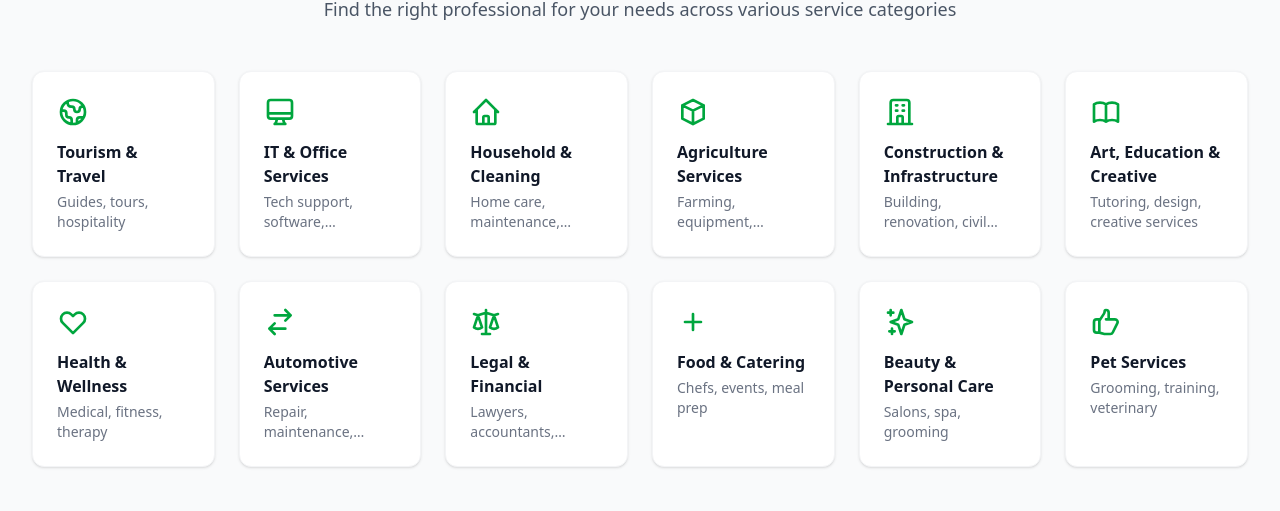
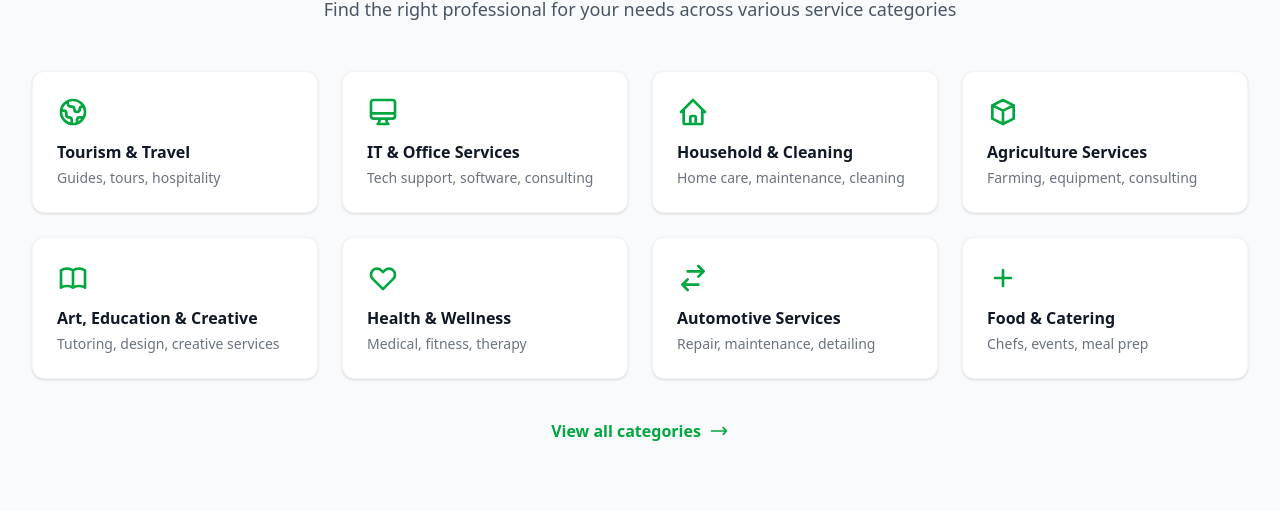
Before and after one commit to yaduit/Client_Connect, a React (Vite) app in the folder clientFe/: page / in a window 1280 px wide. Shown: the part 812-1323 px from the top of the page. Built offline with nearby package versions, Linux system fonts and the light colour scheme; no server answers.

Commit message:
fix: removed excess service card

```diff
--- a/clientFe/src/components/layout/categoryGrid.jsx
+++ b/clientFe/src/components/layout/categoryGrid.jsx
@@ -48,17 +48,6 @@
       )
     },
     {
-      id: 5,
-      name: 'Construction & Infrastructure',
-      slug: 'construction-infrastructure',
-      subtitle: 'Building, renovation, civil work',
-      icon: (
-        <svg className="w-8 h-8" fill="none" stroke="currentColor" viewBox="0 0 24 24">
-          <path strokeLinecap="round" strokeLinejoin="round" strokeWidth={2} d="M19 21V5a2 2 0 00-2-2H7a2 2 0 00-2 2v16m14 0h2m-2 0h-5m-9 0H3m2 0h5M9 7h1m-1 4h1m4-4h1m-1 4h1m-5 10v-5a1 1 0 011-1h2a1 1 0 011 1v5m-4 0h4" />
-        </svg>
-      )
-    },
-    {
       id: 6,
       name: 'Art, Education & Creative',
       slug: 'art-education-creative',
@@ -92,17 +81,6 @@
       )
     },
     {
-      id: 9,
-      name: 'Legal & Financial',
-      slug: 'legal-financial',
-      subtitle: 'Lawyers, accountants, advisors',
-      icon: (
-        <svg className="w-8 h-8" fill="none" stroke="currentColor" viewBox="0 0 24 24">
-          <path strokeLinecap="round" strokeLinejoin="round" strokeWidth={2} d="M3 6l3 1m0 0l-3 9a5.002 5.002 0 006.001 0M6 7l3 9M6 7l6-2m6 2l3-1m-3 1l-3 9a5.002 5.002 0 006.001 0M18 7l3 9m-3-9l-6-2m0-2v2m0 16V5m0 16H9m3 0h3" />
-        </svg>
-      )
-    },
-    {
       id: 10,
       name: 'Food & Catering',
       slug: 'food-catering',
@@ -113,28 +91,8 @@
         </svg>
       )
     },
-    {
-      id: 11,
-      name: 'Beauty & Personal Care',
-      slug: 'beauty-personal-care',
-      subtitle: 'Salons, spa, grooming',
-      icon: (
-        <svg className="w-8 h-8" fill="none" stroke="currentColor" viewBox="0 0 24 24">
-          <path strokeLinecap="round" strokeLinejoin="round" strokeWidth={2} d="M5 3v4M3 5h4M6 17v4m-2-2h4m5-16l2.286 6.857L21 12l-5.714 2.143L13 21l-2.286-6.857L5 12l5.714-2.143L13 3z" />
-        </svg>
-      )
-    },
-    {
-      id: 12,
-      name: 'Pet Services',
-      slug: 'pet-services',
-      subtitle: 'Grooming, training, veterinary',
-      icon: (
-        <svg className="w-8 h-8" fill="none" stroke="currentColor" viewBox="0 0 24 24">
-          <path strokeLinecap="round" strokeLinejoin="round" strokeWidth={2} d="M14 10h4.764a2 2 0 011.789 2.894l-3.5 7A2 2 0 0115.263 21h-4.017c-.163 0-.326-.02-.485-.06L7 20m7-10V5a2 2 0 00-2-2h-.095c-.5 0-.905.405-.905.905 0 .714-.211 1.412-.608 2.006L7 11v9m7-10h-2M7 20H5a2 2 0 01-2-2v-6a2 2 0 012-2h2.5" />
-        </svg>
-      )
-    }
+
+
   ];
 
 
@@ -154,7 +112,7 @@
         </div>
 
         {/* Category Grid */}
-        <div className="grid grid-cols-2 md:grid-cols-3 lg:grid-cols-4 xl:grid-cols-6 gap-4 sm:gap-6">
+        <div className="grid grid-cols-2 md:grid-cols-3 lg:grid-cols-4 gap-4 sm:gap-6">
           {categories.map((category) => (
             <Link
               to={`/categories/${category.slug}`}
```
